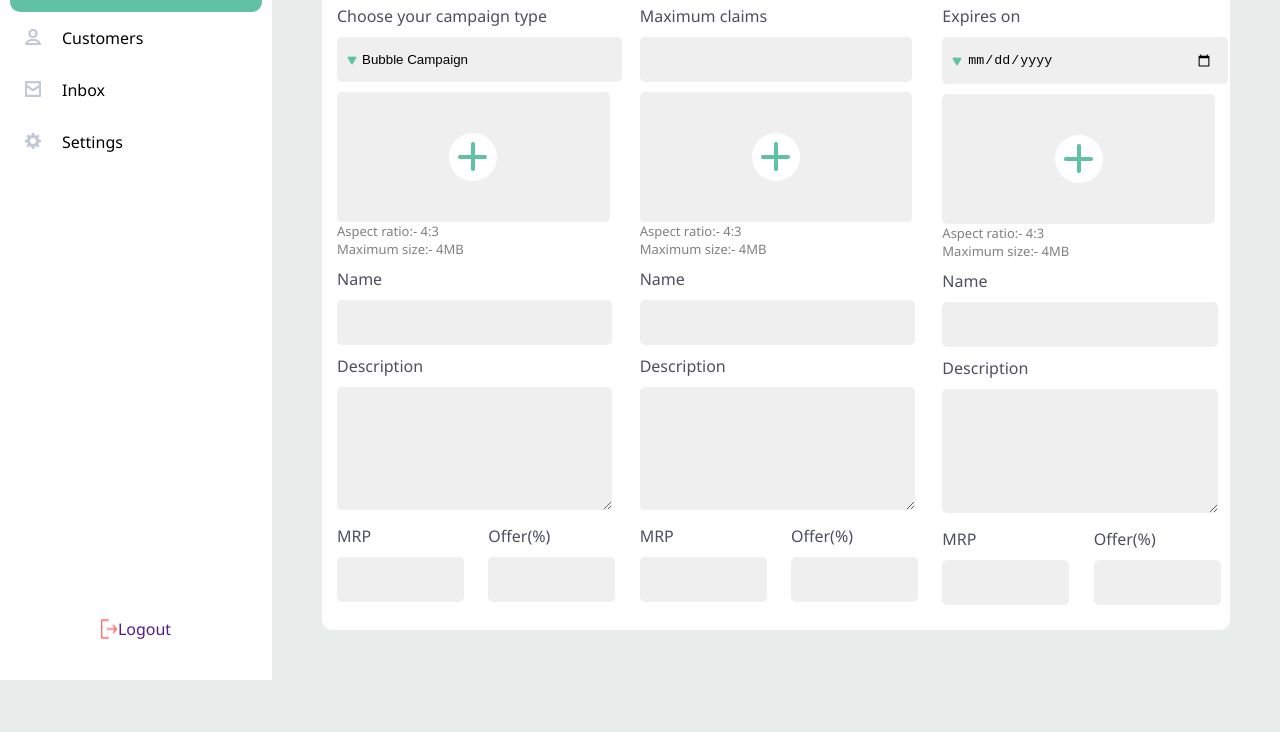
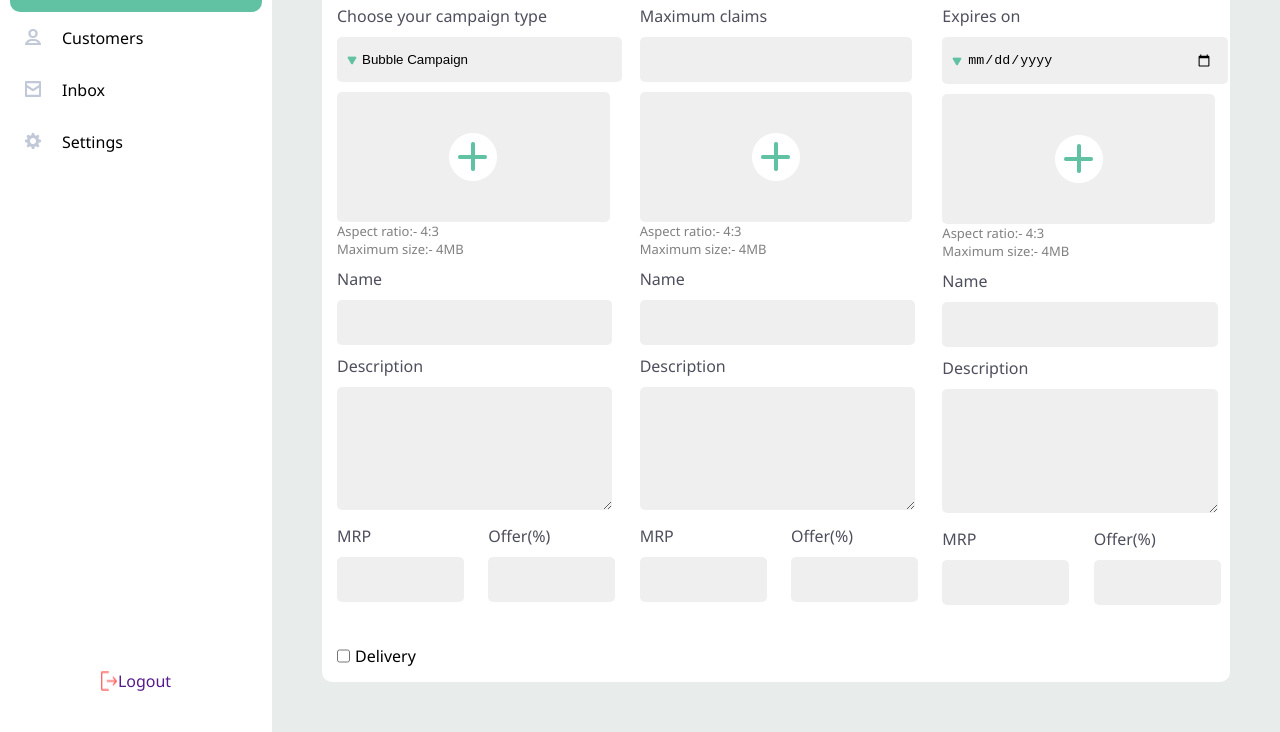
Before and after one commit to SreyasSree/offerpedia, a plain HTML site: page campaign.html in a window 1280 px wide. Shown: the part 168-900 px from the top of the page. Before the commit the page ends 848 px from the top, so only its background shows below. Drawn offline with Linux system fonts and the light colour scheme.

Commit message:
delivery checkbox added

```diff
--- a/campaign.html
+++ b/campaign.html
@@ -187,6 +187,10 @@
                         </div>
                     </div>
                 </div>
+                <div class="dbox">
+                    <input type="checkbox">
+                    <p>Delivery</p>
+                </div>
             </div>
         </div>
     </section>
--- a/style.css
+++ b/style.css
@@ -394,7 +394,7 @@ h2{
 .first{
     background-color: white;
     padding: 15px;
-    border-radius: 10px;
+    border-radius: 10px 10px 0 0;
     color: #4D4F5C;
     display: grid;
     grid-template-columns: repeat(6,1fr);
@@ -448,6 +448,13 @@ h2{
 }
 .addnumber input{
     width: 80%;
+}
+.dbox{
+    background-color: white;
+    padding: 15px;
+    border-radius: 0px 0px 10px 10px;
+    display: flex;
+    gap: 5px;
 }
 
 
```
